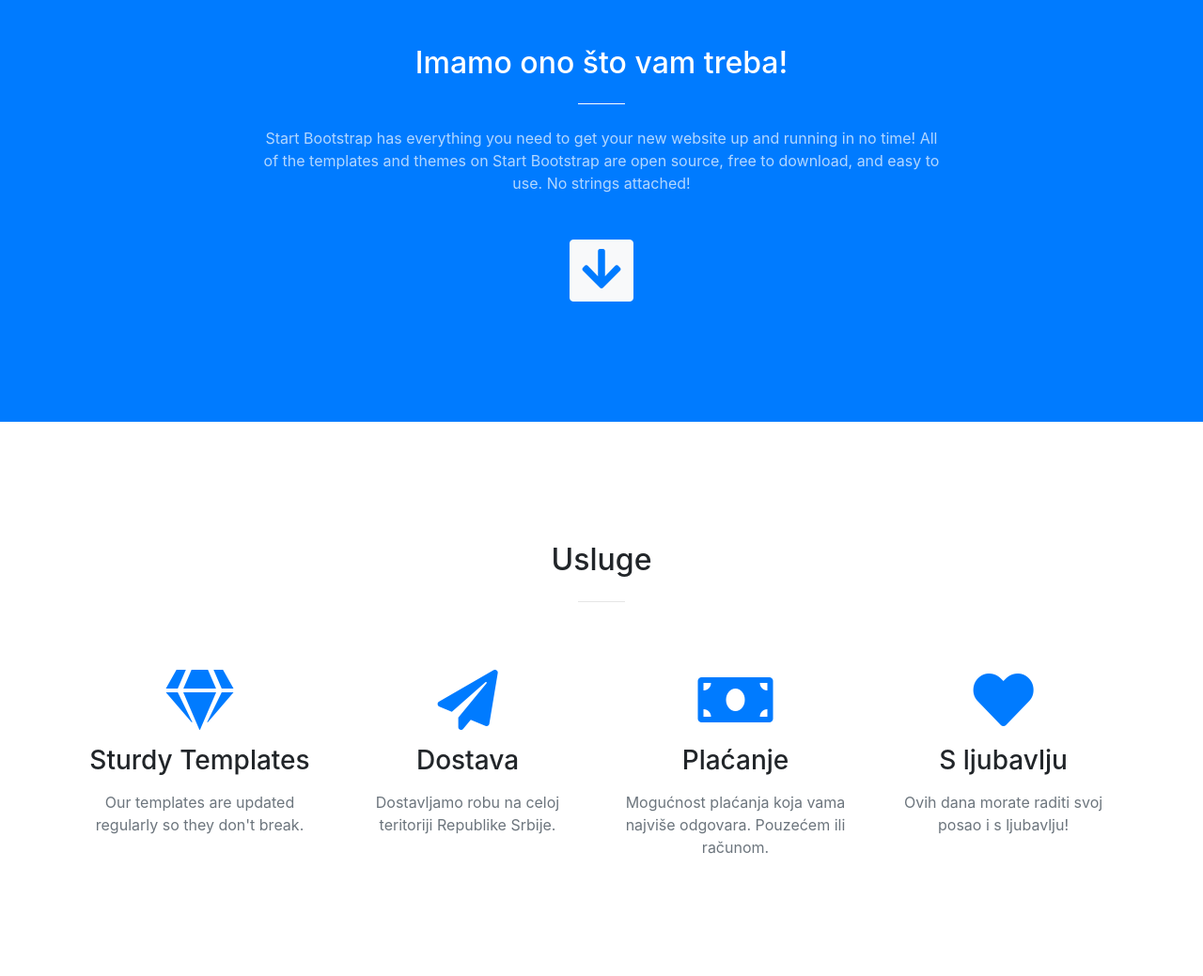
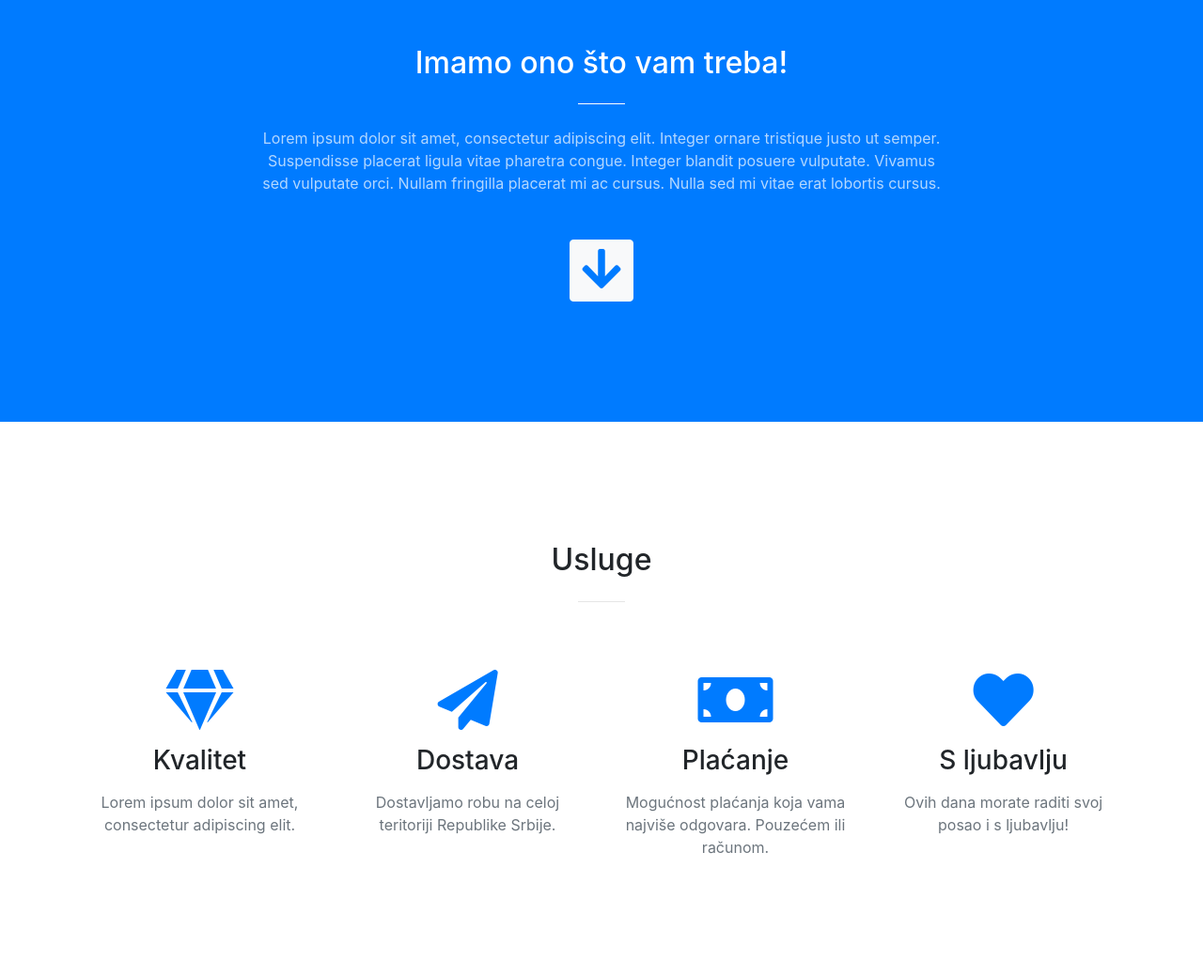
Before and after one commit to JelenaBanjac/grap, a website with bundled scripts: page index.html in a window 1280 px wide. Shown: the part 880-1919 px from the top of the page at 94% size. Built offline with nearby package versions, Linux system fonts and the light colour scheme.

Commit message:
add lorem ipsum dummies

```diff
--- a/index.html
+++ b/index.html
@@ -83,7 +83,7 @@
         <div class="col-lg-8 mx-auto text-center">
           <h2 class="section-heading text-white">Imamo ono što vam treba!</h2>
           <hr class="light my-4">
-          <p class="text-faded mb-4">Start Bootstrap has everything you need to get your new website up and running in no time! All of the templates and themes on Start Bootstrap are open source, free to download, and easy to use. No strings attached!</p><br/>
+          <p class="text-faded mb-4">Lorem ipsum dolor sit amet, consectetur adipiscing elit. Integer ornare tristique justo ut semper. Suspendisse placerat ligula vitae pharetra congue. Integer blandit posuere vulputate. Vivamus sed vulputate orci. Nullam fringilla placerat mi ac cursus. Nulla sed mi vitae erat lobortis cursus.</p><br/>
           <a class="btn btn-light btn-l js-scroll-trigger" href="#services"><i class="fas fa-3x fa-arrow-down text-primary mb-1 sr-icon-1"></i></a>
         </div>
       </div>
@@ -104,8 +104,8 @@
         <div class="col-lg-3 col-md-6 text-center">
           <div class="service-box mt-5 mx-auto">
             <i class="fas fa-4x fa-gem text-primary mb-3 sr-icon-1"></i>
-            <h3 class="mb-3">Sturdy Templates</h3>
-            <p class="text-muted mb-0">Our templates are updated regularly so they don't break.</p>
+            <h3 class="mb-3">Kvalitet</h3>
+            <p class="text-muted mb-0">Lorem ipsum dolor sit amet, consectetur adipiscing elit.</p>
           </div>
         </div>
         <div class="col-lg-3 col-md-6 text-center">
```
